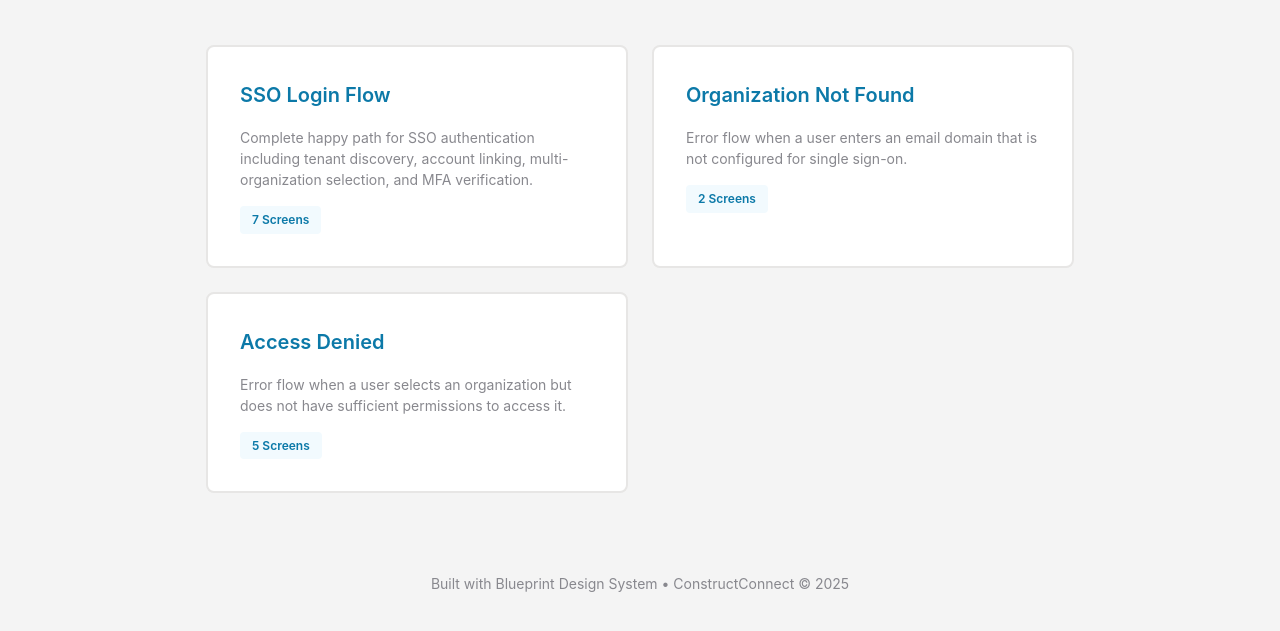
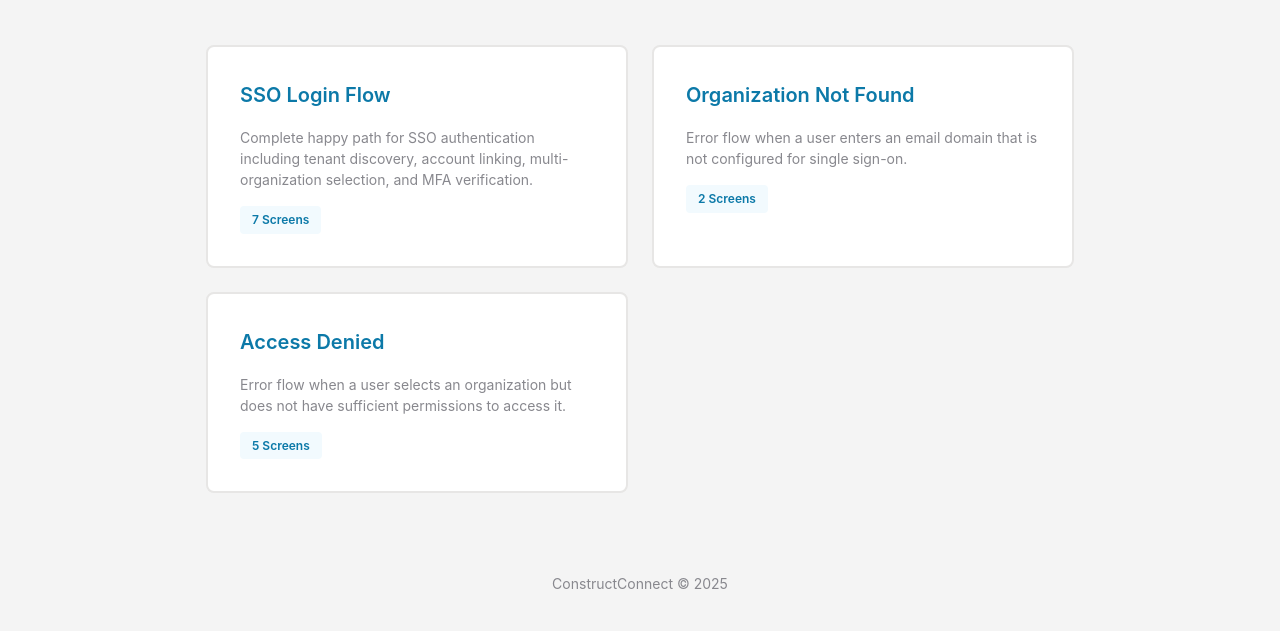
Before and after one commit to STaylor-Figma/GCIP-Login-Prototypes, a plain HTML site: page index.html in a window 1280 px wide. Shown: the part 207-838 px from the top of the page. Drawn offline with Linux system fonts and the light colour scheme.

Commit message:
Remove Blueprint Design System reference from footer

```diff
--- a/index.html
+++ b/index.html
@@ -180,7 +180,7 @@
         </div>
 
         <div class="footer">
-            <p>Built with Blueprint Design System • ConstructConnect © 2025</p>
+            <p>ConstructConnect © 2025</p>
         </div>
     </div>
 </body>
```
